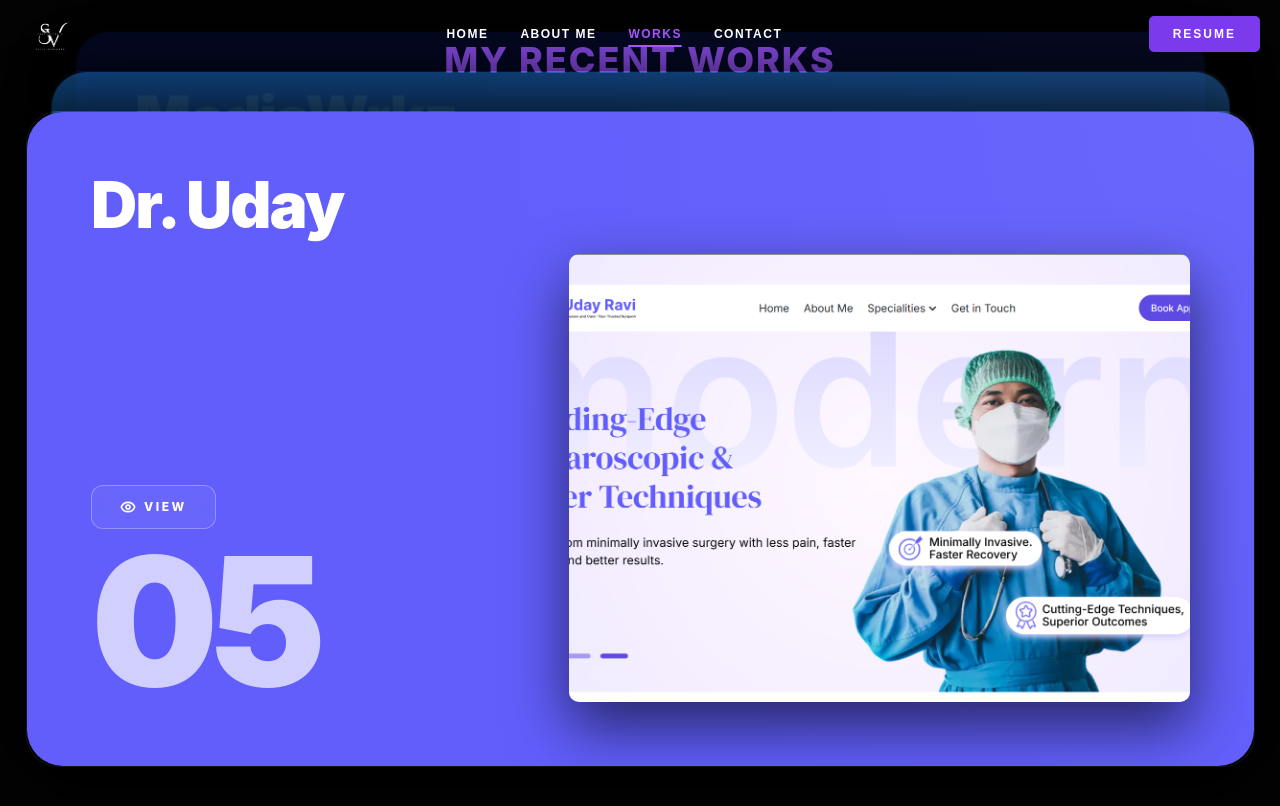
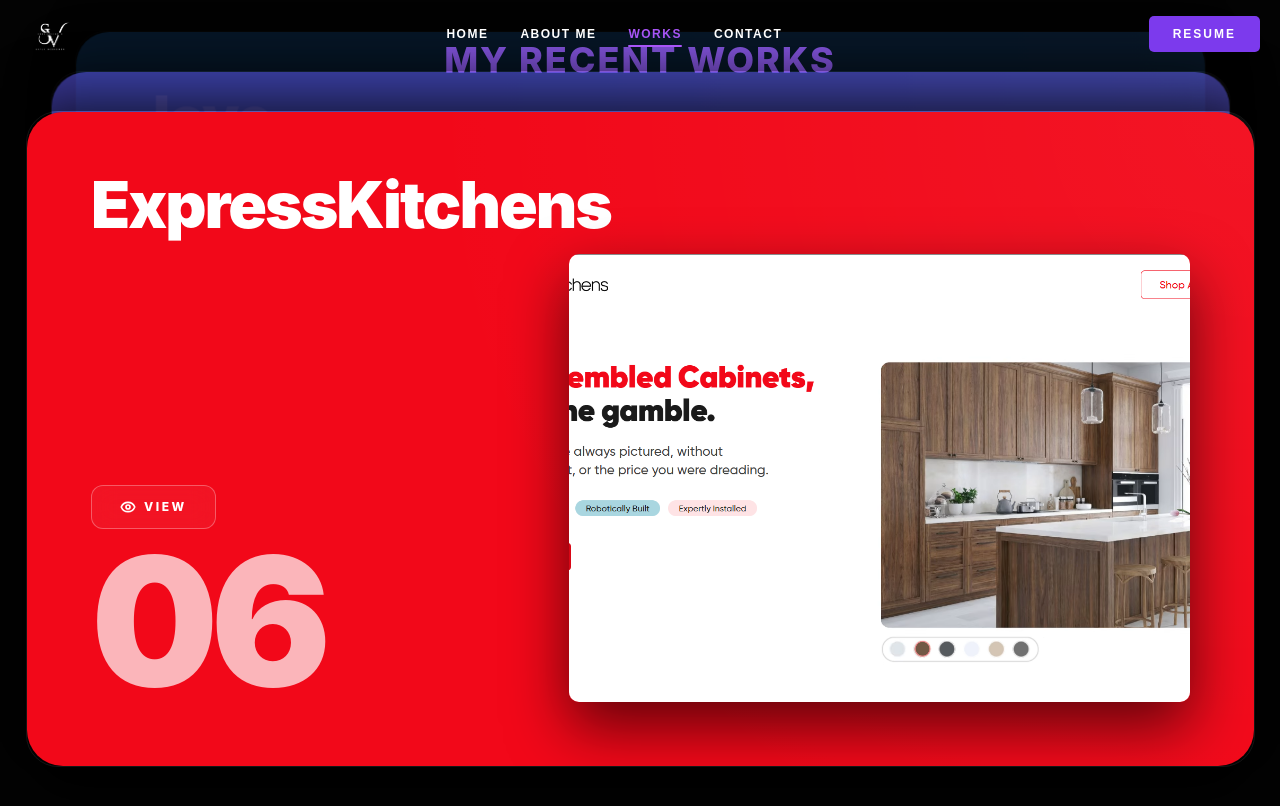
Before and after one commit to ragul66/Valsan-portfolio, a Next.js app: page /Myworks in a window 1280 px wide. Shown: the top 806 px of the page. Built offline with nearby package versions, Linux system fonts and the light colour scheme.

Commit message:
commit 6th card added

```diff
--- a/src/app/Myworks/page.jsx
+++ b/src/app/Myworks/page.jsx
@@ -26,6 +26,8 @@
 import jove3 from "../../../public/jove/jove3.png";
 
 import uday1 from "../../../public/uday/uday1.png";
+
+import expresshome from "../../../public/Express-Kitchen/express-home.png"
 
 
 
@@ -76,14 +78,12 @@
       { src: uday1, link: "https://www.drudayravi.com/" },
     ]
   },
-  // {
-  //   id: "06", title: "Design Recreation", category: "App Design", bgColor: "#10b981", textColor: "#fff",
-  //   slides: [
-  //     { src: designimage6, link: "https://dribbble.com/shots/23836574-Recreating-the-Design-from-another-Application" },
-  //     { src: designimage6, link: "#" },
-  //     { src: designimage6, link: "#" },
-  //   ]
-  // },
+  {
+    id: "06", title: "ExpressKitchens", category: "App Design", bgColor: "#f20819", textColor: "#fff",
+    slides: [
+      { src: expresshome, link: "https://expresskitchens.com/shop-assembled-cabinets-lp/" },
+    ]
+  },
 ];
 
 // Magnetic View Button
--- a/src/app/components/Navbar.jsx
+++ b/src/app/components/Navbar.jsx
@@ -57,7 +57,7 @@
     { title: "About Me", href: "/about" },
     { title: "Works", href: "/Myworks" },
     // { title: "Skills", href: "/Myskills" },
-    { title: "Contact", href: "/" },
+    { title: "Contact", href: "/contactme" },
   ];
 
   const handleDownload = () => {
```
Also changed, not shown: public/Express-Kitchen/express-home.png (added).
